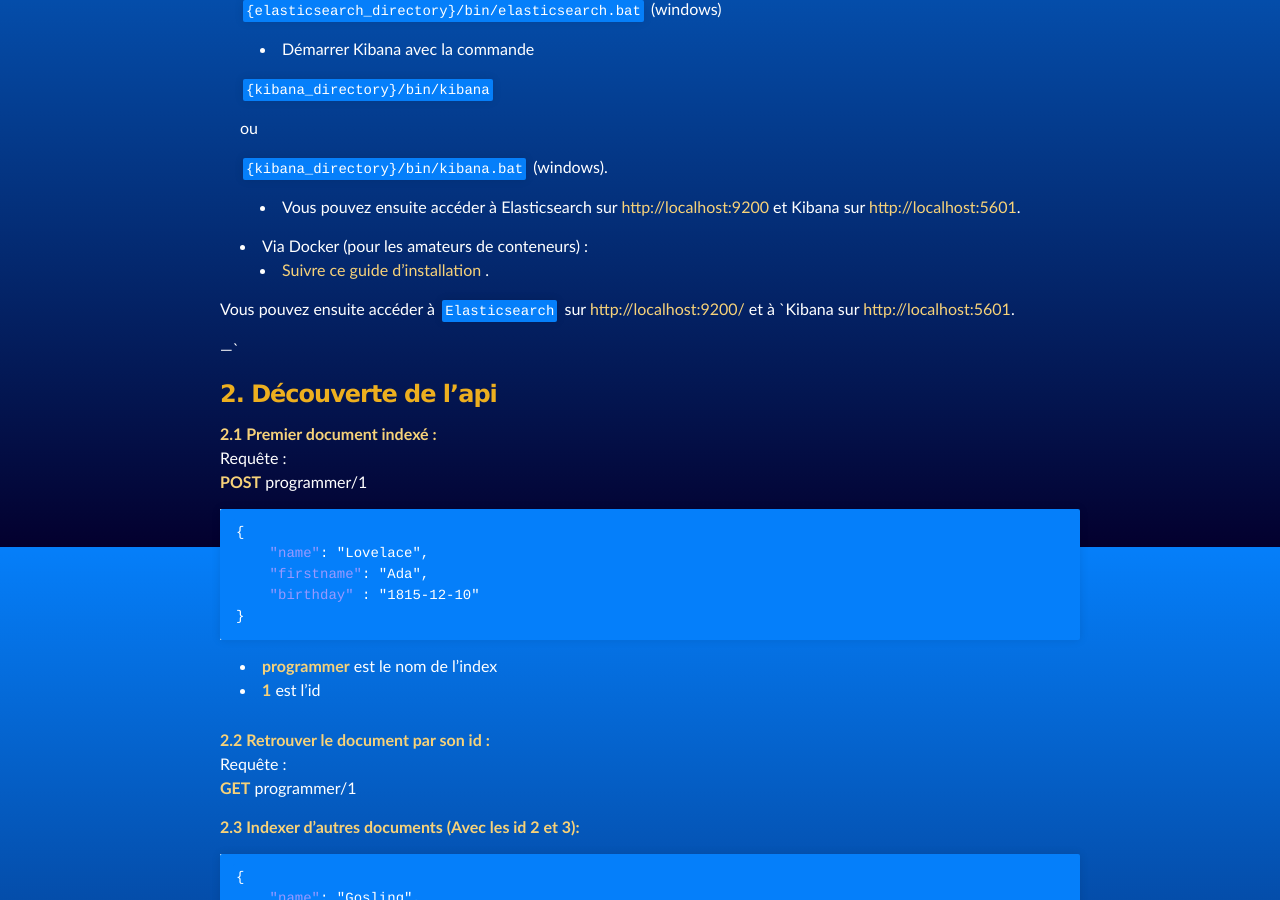
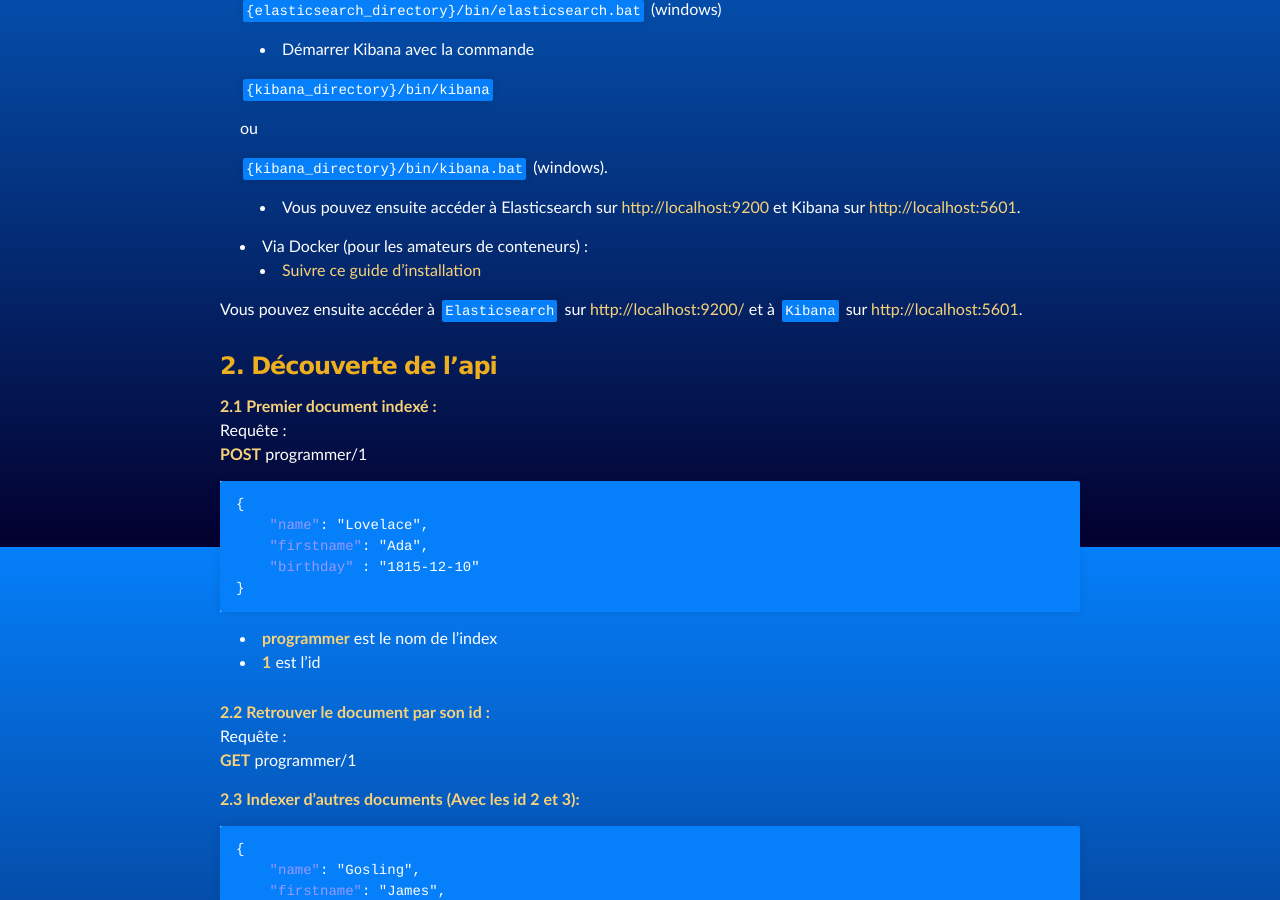
Before and after one commit to oziade/oziade.github.io, a Jekyll site: the page built from index.md, in a window 1280 px wide and 900 px high, scrolled down 497 px. Built offline with Jekyll 4.4.1, drawn with Linux system fonts in a browser that asks for light colours; nearby versions of some CDN libraries.

Commit message:
Rewrite environment step

```diff
--- a/_includes/chapter_1.md
+++ b/_includes/chapter_1.md
@@ -22,8 +22,8 @@ Deux possibilités :
     - Vous pouvez ensuite accéder à Elasticsearch sur [http://localhost:9200](http://localhost:9200/) et Kibana sur [http://localhost:5601](http://localhost:5601).
 
 * Via Docker (pour les amateurs de conteneurs)  :
-    - [Suivre ce guide d'installation ](https://www.elastic.co/guide/en/elasticsearch/reference/current/docker.html).
+    - [Suivre ce guide d'installation](https://www.elastic.co/guide/en/elasticsearch/reference/current/docker.html)
 
-Vous pouvez ensuite accéder à `Elasticsearch` sur [http://localhost:9200/](http://localhost:9200) et à `Kibana sur [http://localhost:5601](http://localhost:5601).
+Vous pouvez ensuite accéder à `Elasticsearch` sur [http://localhost:9200/](http://localhost:9200) et à `Kibana` sur [http://localhost:5601](http://localhost:5601).
 
- ---`
+ ---
```
